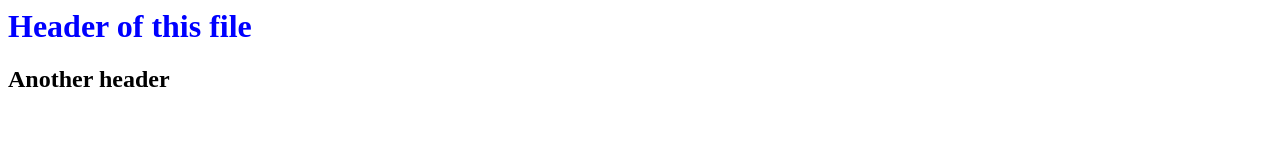
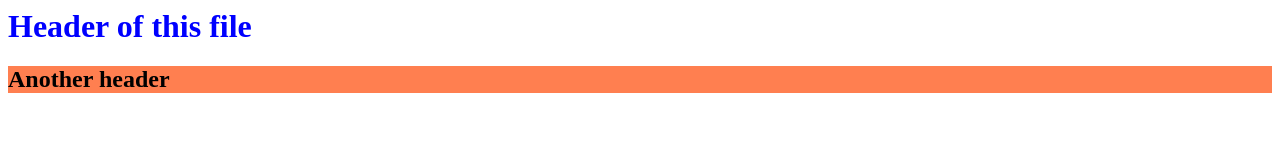
Before and after one commit to olgunandr/git-cheatsheet, a plain HTML site: page index.html in a window 1280 px wide. Drawn offline with Linux system fonts and the light colour scheme.

Commit message:
Added color for h2

```diff
--- a/styles.css
+++ b/styles.css
@@ -2,3 +2,6 @@ h1 {
     color: blue;
     font-family: 'Times New Roman', Times, serif;
 }
+h2 {
+    background-color: coral;
+}
```
